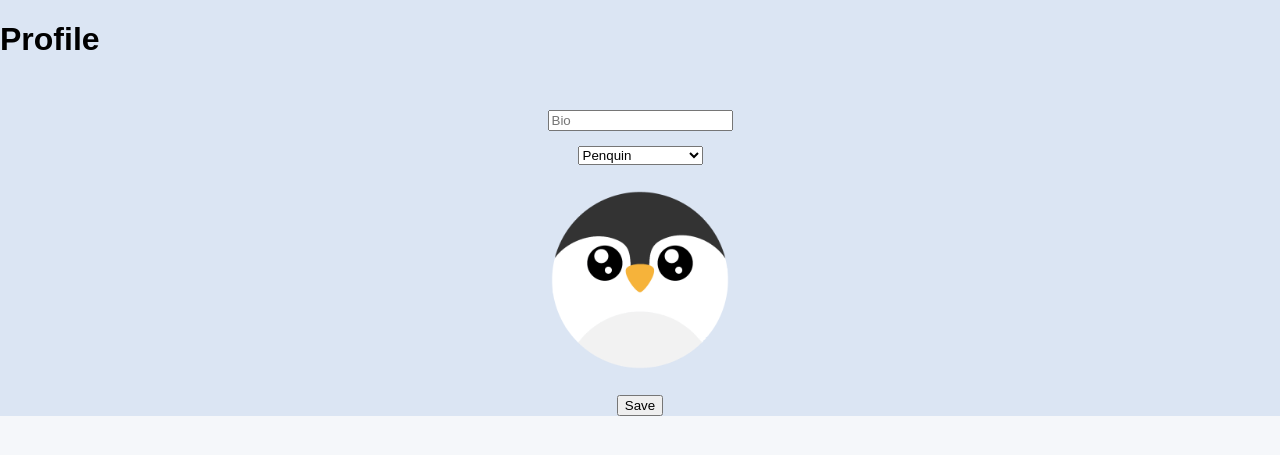
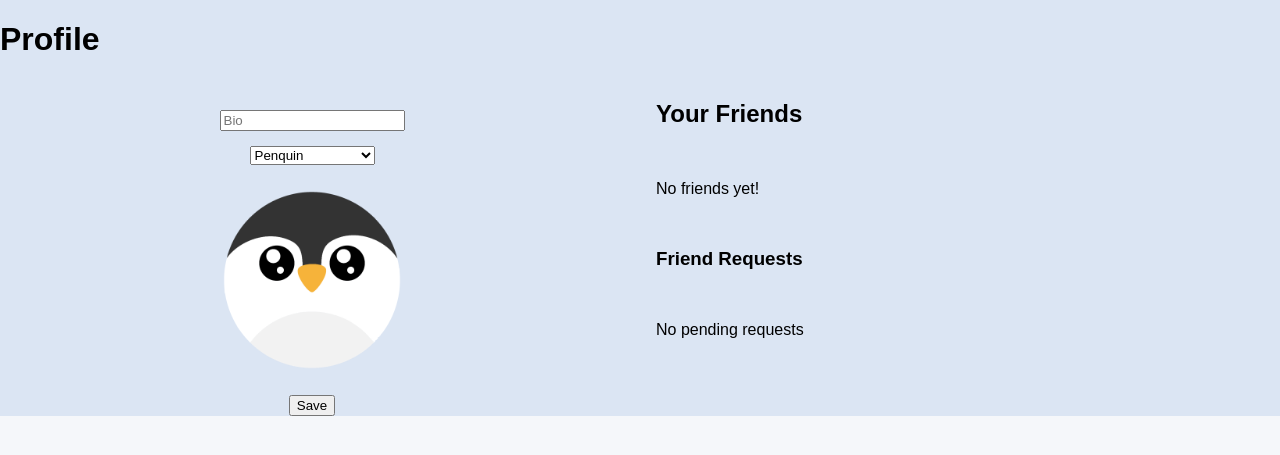
Before and after one commit to MlgEpicCar/HenHacks2026, a Flask app: page /profile in a window 1280 px wide. Shown: the part 60-515 px from the top of the page. Run offline with Flask 3, Linux system fonts and the light colour scheme; the visitor is signed in with stand-in values (Sample User, id 1); parts of the project's set-up code (start-up, migrations or seed data) failed here and were passed over.

Commit message:
the power of friendship
Added Friendship

```diff
--- a/playground.py
+++ b/playground.py
@@ -7,6 +7,8 @@ def setup_socket_handlers(socketio):
 
     players = {}
     positions = {
+        "player1": {"x": 50, "yOffset": 100},
+        "player2": {"x": 300, "yOffset": 100}
     }
     player_users = {}
     usernames = {}
@@ -57,5 +59,6 @@ def setup_socket_handlers(socketio):
         sid = request.sid
         player = players.get(sid)
         if player in ["player1","player2"]:
+            positions[player] = {"x":0,"yOffset": 100}
         players.pop(sid, None)
         emit("update", positions, to=None)
--- a/routes.py
+++ b/routes.py
@@ -1,6 +1,13 @@
 from flask import render_template, request, session, redirect, url_for, flash, jsonify
-from models import db, Goal
+from models import db, Goal, FriendRequest
 from accounts import register_user, authenticate_user, User
+
+def get_current_user():
+    """Return the logged-in user object based on session['user_id']."""
+    user_id = session.get("user_id")  # session must store the logged-in user's ID
+    if not user_id:
+        return None
+    return User.query.get(user_id)
 
 def setup_routes(app):
     @app.route("/")
@@ -72,6 +79,7 @@ def setup_routes(app):
     @app.route("/profile", methods=["GET", "POST"])
     def profile():
         user = User.query.get(session.get("user_id"))
+        pending_requests = FriendRequest.query.filter_by(to_user_id=user.id).all()
 
         if request.method == "POST":
             user.bio = request.form["bio"]
@@ -80,7 +88,7 @@ def setup_routes(app):
             db.session.commit()
             return redirect(url_for("profile"))
 
-        return render_template("profile.html", user=user)
+        return render_template("profile.html", user=user, pending_requests=pending_requests)
 
     @app.route("/settings")
     def settings():
@@ -120,3 +128,87 @@ def setup_routes(app):
         session.pop("user_id", None)
         flash("You have been logged out.")
         return redirect(url_for("index"))
+
+    @app.route("/add_friend_by_name", methods=["POST"])
+    def add_friend_by_name():
+        current_user = get_current_user()
+        if not current_user:
+            flash("You must be logged in to add friends.", "error")
+            return redirect(url_for("login"))
+
+        username = request.form.get("username", "").strip()
+        if not username:
+            flash("Please enter a username.", "error")
+            return redirect(url_for("profile"))
+
+        friend = User.query.filter_by(username=username).first()
+        if not friend:
+            flash(f"User '{username}' not found.", "error")
+            return redirect(url_for("profile"))
+
+        if friend.id == current_user.id:
+            flash("You can't friend yourself.", "error")
+            return redirect(url_for("profile"))
+
+        # Check if already friends
+        if friend in current_user.friends:
+            flash(f"{friend.username} is already your friend.", "info")
+            return redirect(url_for("profile"))
+
+        # Check if a pending request already exists
+        existing_request = FriendRequest.query.filter_by(from_user_id=current_user.id, to_user_id=friend.id).first()
+        if existing_request:
+            flash(f"Friend request to {friend.username} is already pending.", "info")
+            return redirect(url_for("profile"))
+
+        # Create a new friend request
+        new_request = FriendRequest(from_user_id=current_user.id, to_user_id=friend.id)
+        db.session.add(new_request)
+        db.session.commit()
+        flash(f"Friend request sent to {friend.username}!", "success")
+        return redirect(url_for("profile"))
+
+    @app.route("/respond_friend_request/<int:request_id>", methods=["POST"])
+    def respond_friend_request(request_id):
+        current_user = get_current_user()
+        if not current_user:
+            flash("You must be logged in.", "error")
+            return redirect(url_for("login"))
+
+        fr = FriendRequest.query.get(request_id)
+        if not fr or fr.to_user_id != current_user.id:
+            flash("Invalid request.", "error")
+            return redirect(url_for("profile"))
+
+        action = request.form.get("action")
+        if action == "accept":
+            # Make them mutual friends
+            current_user.friends.append(fr.from_user)
+            fr.from_user.friends.append(current_user)
+            flash(f"You are now friends with {fr.from_user.username}!", "success")
+        else:
+            flash(f"Friend request from {fr.from_user.username} denied.", "info")
+
+        db.session.delete(fr)
+        db.session.commit()
+        return redirect(url_for("profile"))
+
+    @app.route("/remove_friend/<int:friend_id>", methods=["POST"])
+    def remove_friend(friend_id):
+        current_user = get_current_user()
+        if not current_user:
+            flash("You must be logged in to remove friends.", "error")
+            return redirect(url_for("login"))
+
+        friend = User.query.get(friend_id)
+        if not friend or friend not in current_user.friends:
+            flash("Friend not found.", "error")
+            return redirect(url_for("profile"))
+
+        # Remove mutual friendship
+        current_user.friends.remove(friend)
+        if current_user in friend.friends:
+            friend.friends.remove(current_user)
+        db.session.commit()
+        flash(f"{friend.username} has been removed from your friends.", "success")
+        return redirect(url_for("profile"))
--- a/templates/playground.html
+++ b/templates/playground.html
@@ -2,6 +2,11 @@
 {% block content %}
 
 <h1>Gaming</h1>
+
+<form method="POST" action="{{ url_for('add_friend_by_name') }}">
+    <input type="text" name="username" placeholder="Enter friend's username" required>
+    <button type="submit">Add Friend</button>
+</form>
 
 <div id="game-board" style="width:100%;height:100vh;border:0px solid black;position:relative;">
     <!-- Player 1 -->
--- a/templates/profile.html
+++ b/templates/profile.html
@@ -3,6 +3,9 @@
 {% block content %}
 
 <h1>Profile</h1>
+
+<div style="display: flex; gap: 2rem;">
+    <div style="flex: 1; max-width: 50%;">
         <form method="POST" class="profile_page">
             <input type="text" name="bio" placeholder="Bio" class="bio" value="{{ user.bio }}">
 
@@ -20,6 +23,52 @@
             alt="Profile Picture">
             <button type="submit">Save</button>
         </form>
+    </div>
+
+    <div style="flex: 1; max-width: 50%; display: flex; flex-direction: column; gap: 1rem;">
+        <h2>Your Friends</h2>
+        {% for friend in user.friends %}
+            <div style="display: flex; align-items: center; justify-content: space-between; gap: 1rem; padding: 0.5rem; border: 1px solid #ccc; border-radius: 8px;">
+                <div style="display:flex; align-items:center; gap: 1rem;">
+                    <img src="{{ url_for('static', filename='pfps/' + friend.pfp + '.png') }}"
+                        alt="{{ friend.username }} PFP"
+                        style="width:60px; height:60px; object-fit:cover; border-radius:50%;">
+                    <div>
+                        <strong>{{ friend.username }}</strong><br>
+                        <span>{{ friend.bio }}</span>
+                    </div>
+                </div>
+
+                <!-- Remove Friend Button -->
+                <form method="POST" action="{{ url_for('remove_friend', friend_id=friend.id) }}">
+                    <button type="submit" style="background:red; color:white; border:none; padding:0.3rem 0.5rem; border-radius:4px; cursor:pointer;">
+                        Remove
+                    </button>
+                </form>
+            </div>
+        {% else %}
+            <p>No friends yet!</p>
+        {% endfor %}
+
+        <h3>Friend Requests</h3>
+        {% for request in pending_requests %}
+            <div style="display:flex; align-items:center; gap:1rem; padding:0.5rem; border:1px solid #ccc; border-radius:8px;">
+                <img src="{{ url_for('static', filename='pfps/' + request.from_user.pfp + '.png') }}"
+                    style="width:50px; height:50px; object-fit:cover; border-radius:50%;">
+                <div>
+                    <strong>{{ request.from_user.username }}</strong> wants to be your friend
+                </div>
+                <form method="POST" action="{{ url_for('respond_friend_request', request_id=request.id) }}">
+                    <button name="action" value="accept" type="submit">Accept</button>
+                    <button name="action" value="deny" type="submit">Deny</button>
+                </form>
+            </div>
+        {% else %}
+            <p>No pending requests</p>
+        {% endfor %}
+    </div>
+</div>
+
 
 <script>
     const dropdown = document.querySelector(".dropdown");
```
Also changed, not shown: models.py (+29 -0 lines). Lines whose indentation alone changed are shown as unchanged.
